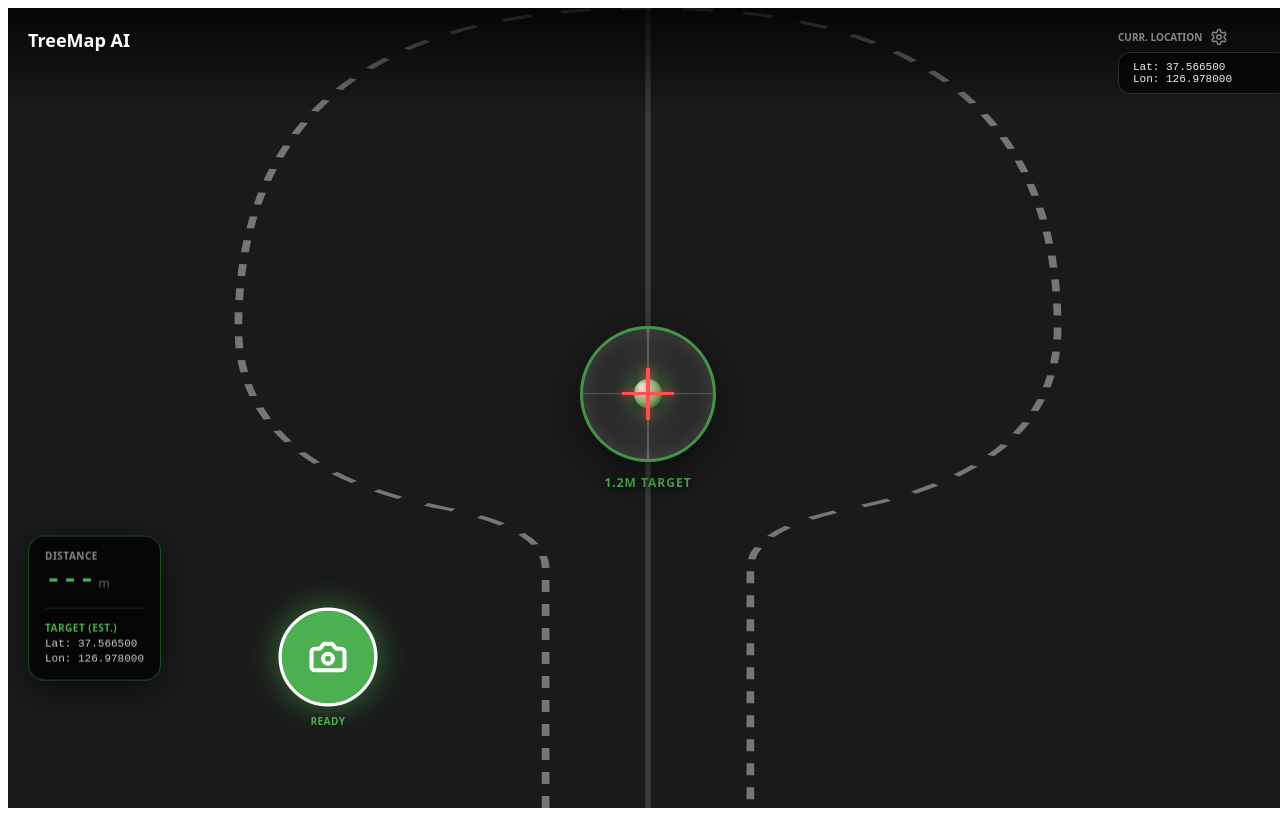
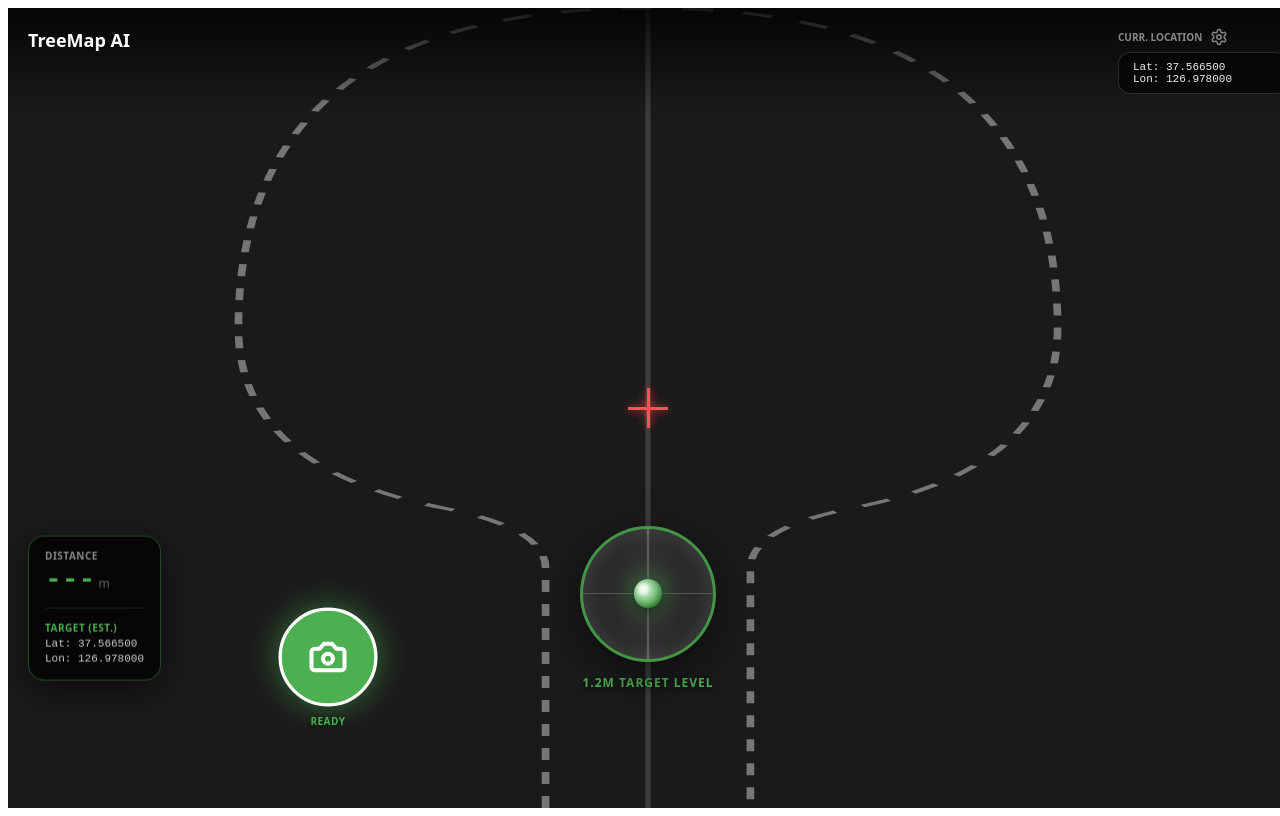
Before and after one commit to boheni07/TreeMap, a React (Vite) app in the folder simulation/: page / in a window 1280 px wide. Built offline with nearby package versions, Linux system fonts and the light colour scheme; no server answers.

Commit message:
UI: Separate calculation center (+) at 50% and leveling bubble at 75%

```diff
--- a/simulation/src/App.tsx
+++ b/simulation/src/App.tsx
@@ -292,7 +292,16 @@ const TreeSurveySimulator = () => {
                     </div>
                 </div>
 
-                <div style={{ position: 'absolute', top: '50%', left: '50%', transform: 'translate(-50%, -50%)', display: 'flex', alignItems: 'center', justifyContent: 'center', pointerEvents: 'none', zIndex: 11, width: 0, height: 0 }}>
+                {/* 1. 센터 포인트 (화면 정중앙 50% 고정 - 거리/GPS 산출 기준) */}
+                <div style={{ position: 'absolute', top: '50%', left: '50%', transform: 'translate(-50%, -50%)', zIndex: 12, pointerEvents: 'none' }}>
+                    <div style={{ position: 'relative', width: '40px', height: '40px', display: 'flex', justifyContent: 'center', alignItems: 'center' }}>
+                        <div style={{ position: 'absolute', width: '100%', height: '3px', backgroundColor: '#ff5252', boxShadow: '0 0 10px rgba(255, 82, 82, 0.8)' }} />
+                        <div style={{ position: 'absolute', height: '100%', width: '3px', backgroundColor: '#ff5252', boxShadow: '0 0 10px rgba(255, 82, 82, 0.8)' }} />
+                    </div>
+                </div>
+
+                {/* 2. 원형 물방울 수평계 (기존 위치 75% - 수평 가이드) */}
+                <div style={{ position: 'absolute', top: '75%', left: '50%', transform: 'translate(-50%, -50%)', display: 'flex', alignItems: 'center', justifyContent: 'center', pointerEvents: 'none', zIndex: 11, width: 0, height: 0 }}>
                     <div style={{ display: 'flex', flexDirection: 'column', alignItems: 'center' }}>
                         <div style={{
                             width: 'clamp(100px, 28vw, 130px)', height: 'clamp(100px, 28vw, 130px)',
@@ -303,9 +312,6 @@ const TreeSurveySimulator = () => {
                         }}>
                             <div style={{ position: 'absolute', width: '100%', height: 1.5, backgroundColor: 'rgba(255,255,255,0.2)' }} />
                             <div style={{ position: 'absolute', height: '100%', width: 1.5, backgroundColor: 'rgba(255,255,255,0.2)' }} />
-                            {/* 센터 포인트: 빨간색 + 표식 */}
-                            <div style={{ position: 'absolute', width: '40%', height: 3.5, backgroundColor: '#ff5252', boxShadow: '0 0 10px rgba(255, 82, 82, 0.8)', zIndex: 2 }} />
-                            <div style={{ position: 'absolute', height: '40%', width: 3.5, backgroundColor: '#ff5252', boxShadow: '0 0 10px rgba(255, 82, 82, 0.8)', zIndex: 2 }} />
                             <div style={{
                                 width: '22%', height: '22%', borderRadius: '50%', transition: 'transform 0.1s cubic-bezier(0.2, 0.8, 0.2, 1)',
                                 background: isVertical ? 'radial-gradient(circle at 35% 35%, #e8f5e9, #4caf50 70%, #1b5e20)' : 'radial-gradient(circle at 35% 35%, #ffebee, #f44336 70%, #b71c1c)',
@@ -316,7 +322,7 @@ const TreeSurveySimulator = () => {
                                 <div style={{ position: 'absolute', top: '15%', left: '15%', width: '40%', height: '40%', background: 'rgba(255,255,255,0.6)', borderRadius: '50%', filter: 'blur(1px)' }} />
                             </div>
                         </div>
-                        <span style={{ color: isVertical ? '#4caf50' : '#ff5252', fontSize: 'clamp(10px, 2.5vw, 12px)', fontWeight: 'bold', marginTop: 12, textShadow: '0 2px 4px rgba(0,0,0,0.5)', letterSpacing: '1px', whiteSpace: 'nowrap' }}>1.2M TARGET</span>
+                        <span style={{ color: isVertical ? '#4caf50' : '#ff5252', fontSize: 'clamp(10px, 2.5vw, 12px)', fontWeight: 'bold', marginTop: 12, textShadow: '0 2px 4px rgba(0,0,0,0.5)', letterSpacing: '1px', whiteSpace: 'nowrap' }}>1.2M TARGET LEVEL</span>
                     </div>
                 </div>
 
```
